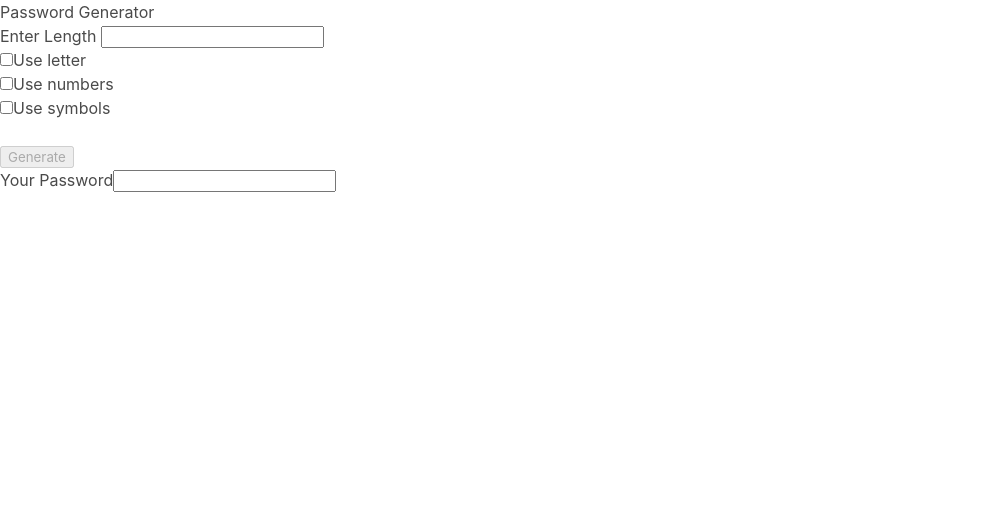
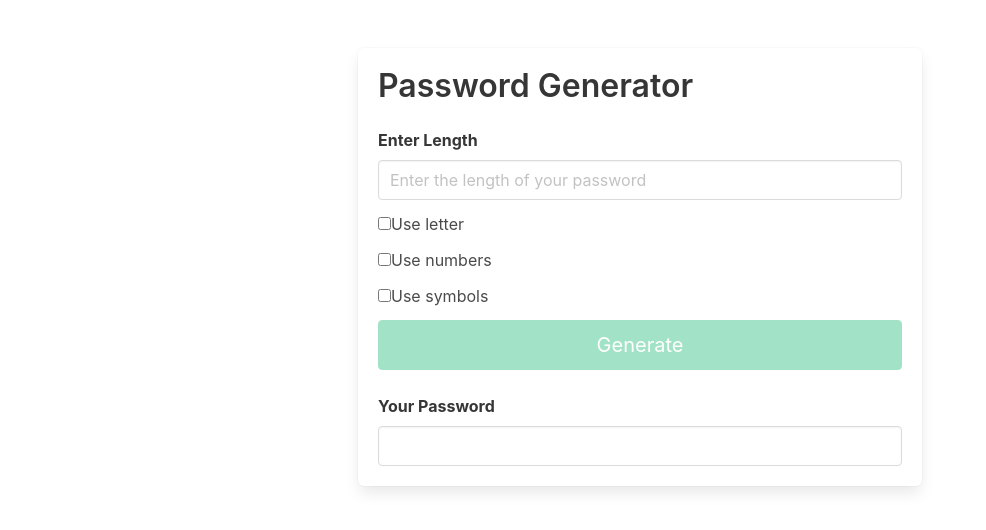
Before and after one commit to onFilm/password-generator, an Angular app: page / in a window 1280 px wide. Shown: the top 530 px of the page, without its empty margins (0-986 px from the left). Built offline with nearby package versions, Linux system fonts and the light colour scheme.

Commit message:
styling the page'

```diff
--- a/src/app/app.component.html
+++ b/src/app/app.component.html
@@ -1,23 +1,45 @@
-<h1>Password Generator</h1>
-<div>
-  <label>Enter Length </label>
-  <input #passLengthEvent (input)="onChangeLength(passLengthEvent.value)" />
-</div>
-<div>
-  <input (change)="onChangeUseLetters()" type="checkbox" /><label>Use letter</label>
-</div>
-<div>
-  <input (change)="onChangeUseNumbers()"type="checkbox" /><label>Use numbers</label>
-</div>
-<div>
-  <input (change)="onChangeUseSymbols()" type="checkbox" /><label>Use symbols</label>
-</div>
-<br/>
-<button
-(click) = "onButtonClick()"
-[disabled]="!(length && (useNumbers || useLetters || useSymbols))">Generate</button>
-<br/>
-<div>
-  <label>Your Password</label>
-  <input [value] = "password"/>
-</div>
+<section class="section">
+  <div class="container">
+    <div class="columns is-centered">
+      <div class="column is-half">
+        <div class="box">
+          <h1 class="title is-centered">Password Generator</h1>
+          <div class="field">
+            <label class="label">Enter Length </label>
+            <div class="control">
+              <input class="input" #passLengthEvent (input)="onChangeLength(passLengthEvent.value)"
+                placeholder="Enter the length of your password" />
+            </div>
+          </div>
+          <div class="field">
+            <div class="control">
+              <label class="checkbox"><input class="checkbox" (change)="onChangeUseLetters()" type="checkbox" />Use
+                letter</label>
+            </div>
+          </div>
+          <div class="field">
+            <div class="control">
+              <label class="checkbox"><input class="checkbox" (change)="onChangeUseNumbers()" type="checkbox" />Use
+                numbers</label>
+            </div>
+          </div>
+          <div class="field">
+            <div class="control">
+              <label class="checkbox"><input class="checkbox" (change)="onChangeUseSymbols()" type="checkbox" />Use
+                symbols</label>
+            </div>
+          </div>
+          <button class="button is-success is-medium is-fullwidth" (click)="onButtonClick()"
+            [disabled]="!(length && (useNumbers || useLetters || useSymbols))">
+            Generate
+          </button>
+          <br />
+          <div class="field">
+            <label class="label">Your Password</label>
+            <input class="input" [value]="password" />
+          </div>
+        </div>
+      </div>
+    </div>
+  </div>
+</section>
```
